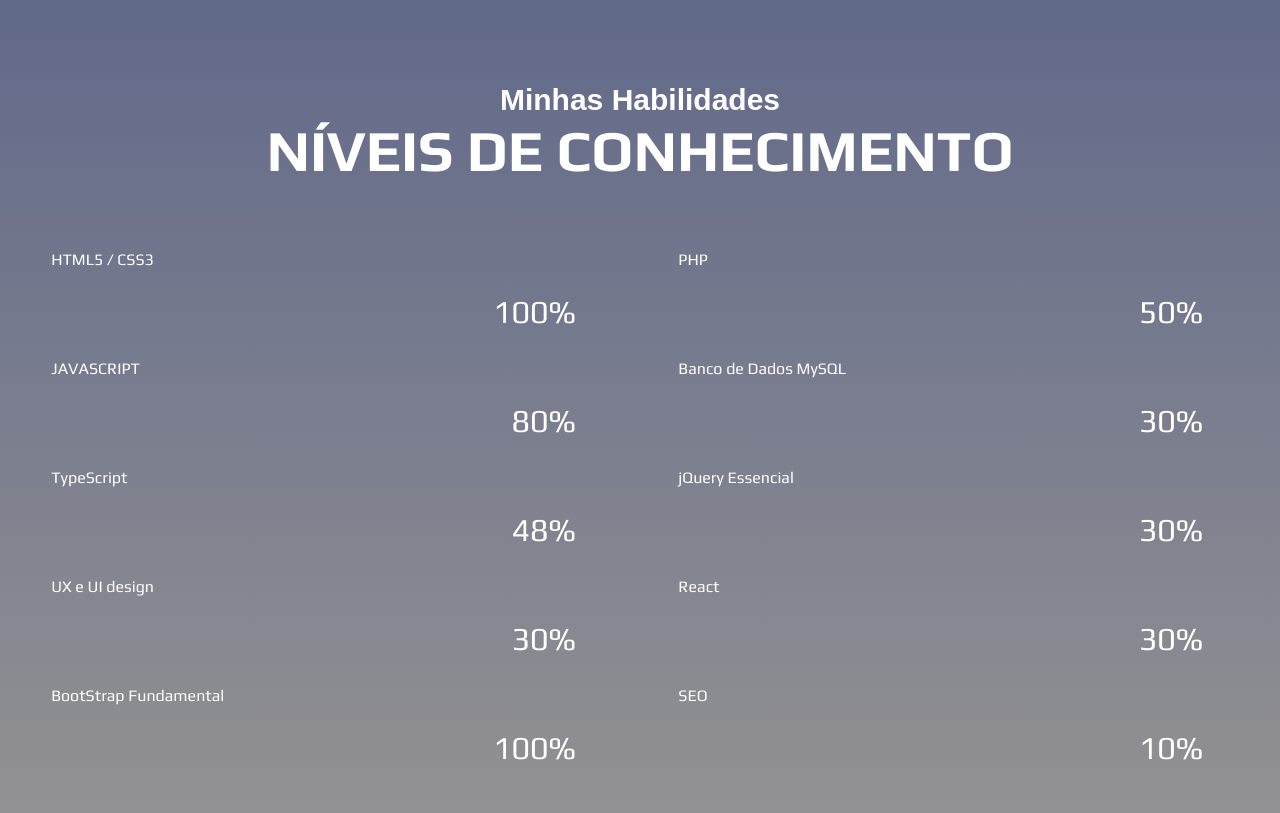
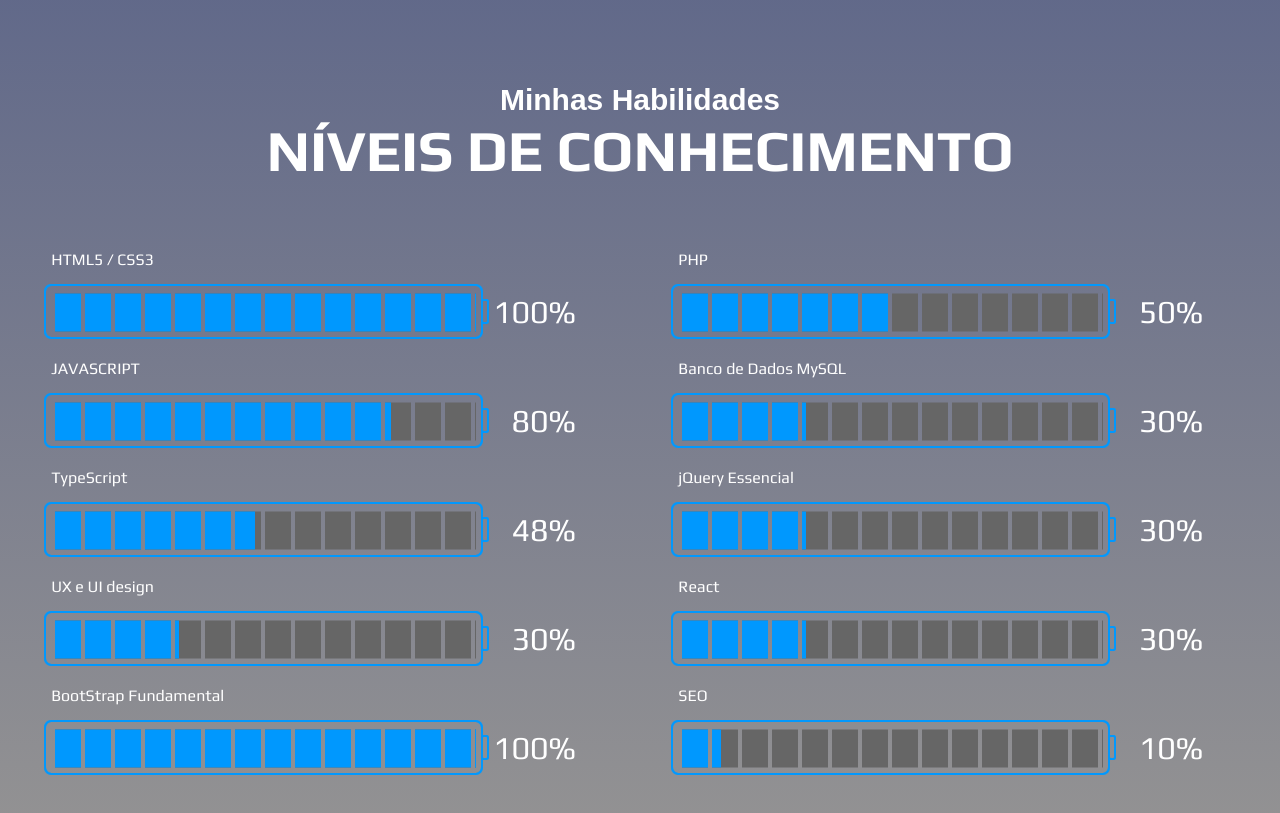
Before and after one commit to Trevatron/CurriculoSite, a website built with Parcel: page index.html in a window 1280 px wide. Shown: the part 1482-2295 px from the top of the page. Built offline with nearby package versions, Linux system fonts and the light colour scheme; files whose address does not match are found by name; a web font is replaced by a local one.

Commit message:
Update style.css

```diff
--- a/style.css
+++ b/style.css
@@ -207,7 +207,7 @@
 .pilha {
   background-color: transparent;
   background-repeat: repeat-x;
-  background-image: url(images/nivel_meio.png);
+  background-image: url(nivel_meio.png);
   width: 81%;
   margin-bottom: 20px;
   float: left;
@@ -218,18 +218,18 @@
   width: 10px;
   left: -7px;
   top: 0px;
-  content: url(images/nivel_base.png);
+  content: url(nivel_base.png);
 }
 .pilha::before {
   position: absolute;
   right: -13px;
   top: 0px;
-  content: url(images/nivel_ponta.png);
+  content: url(nivel_ponta.png);
 }
 
 .pilha span {
   display: block;
-  background: url(images/nivel_barra.png) repeat-x left;
+  background: url(nivel_barra.png) repeat-x left;
   line-height: 54px;
   margin: 1px 0 0 0;
 }
```
